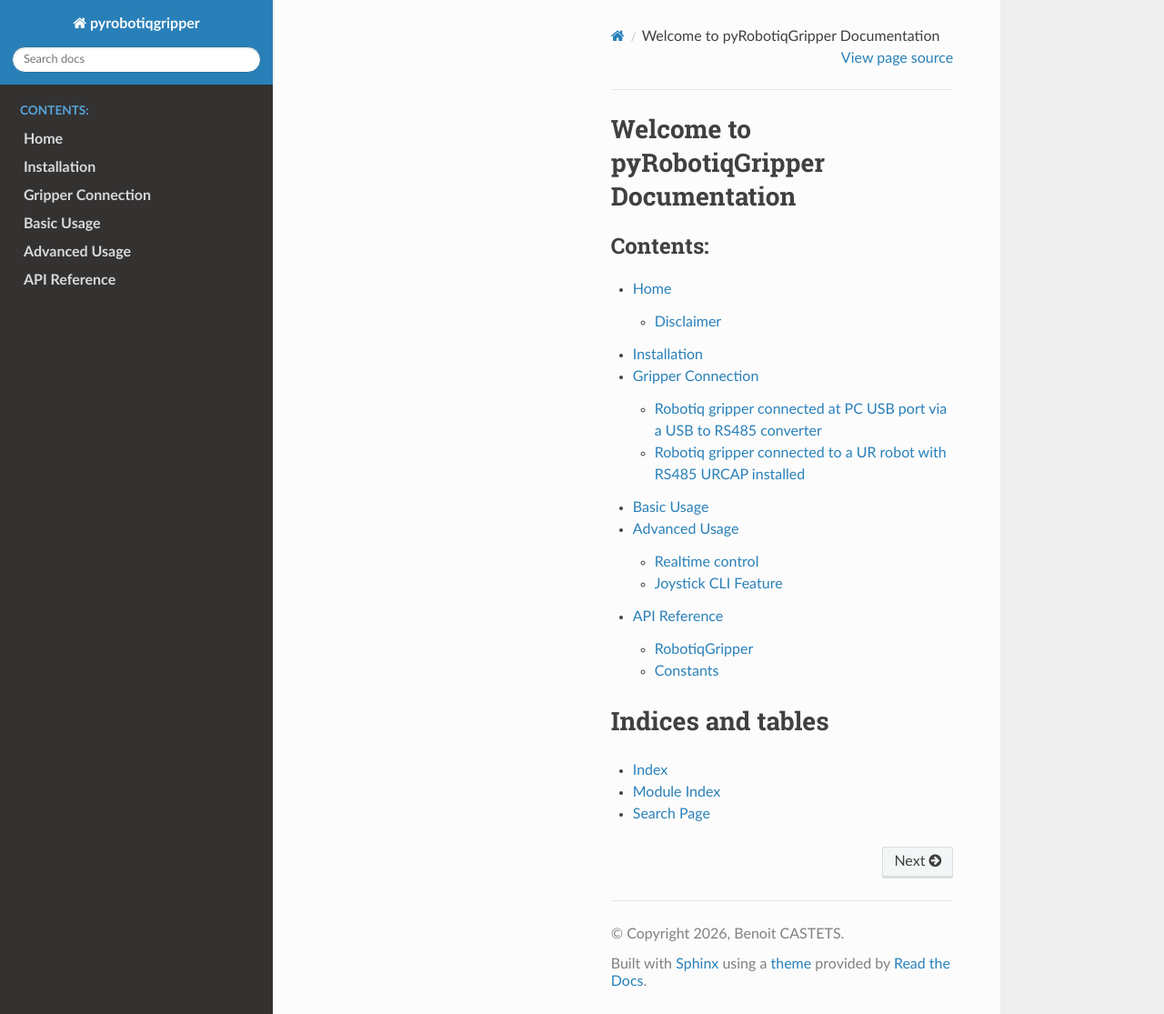
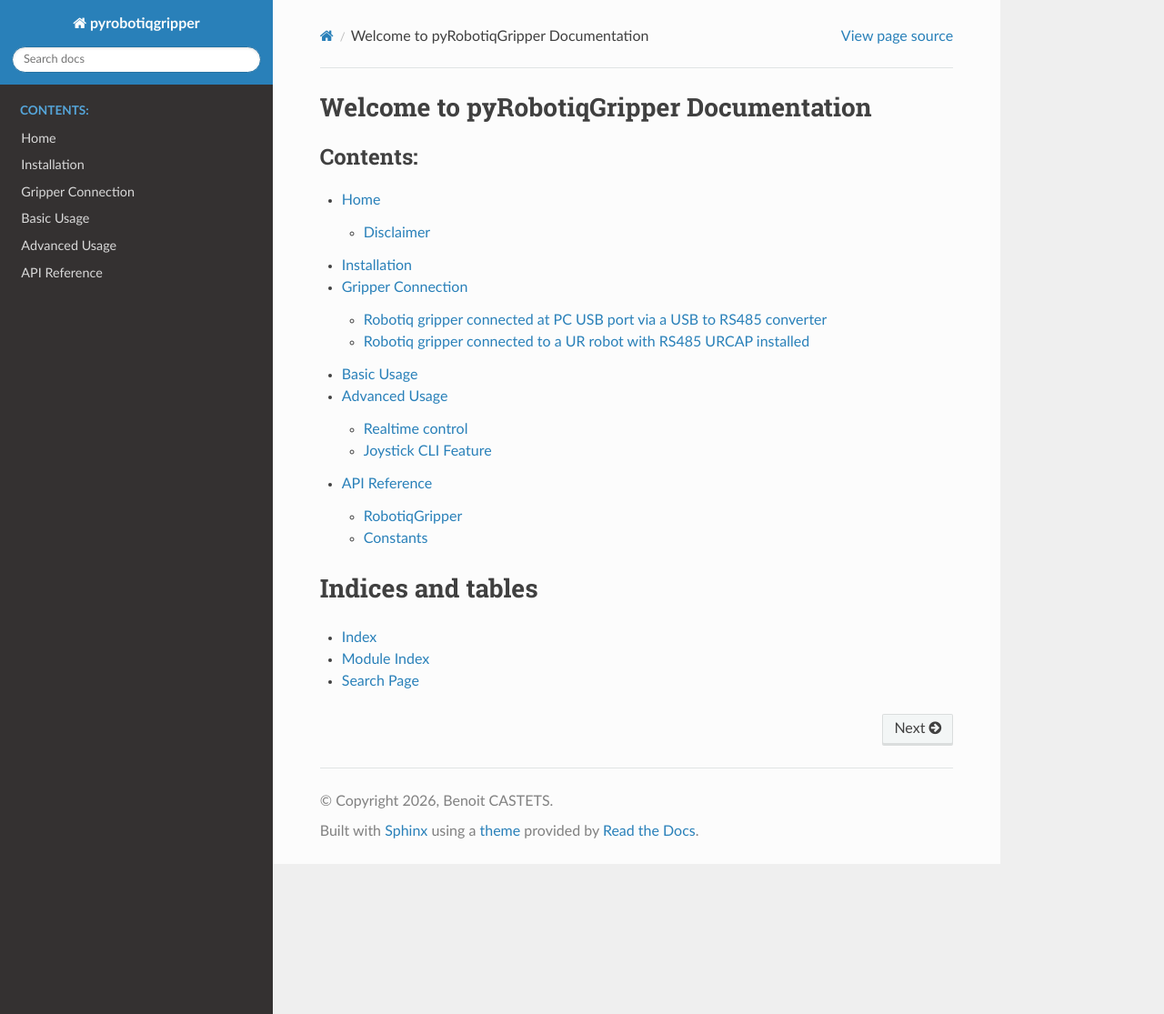
Before and after one commit to castetsb/pyRobotiqGripper, a Sphinx documentation site: the page built from docs/index.rst, in a window 1280 px wide and 1115 px high. Shown: the whole window at 91% size. Built offline with Sphinx 7.4.7 and the Read the Docs theme 3.1.0, drawn with Linux system fonts in a browser that asks for light colours.

Commit message:
Update conf.py

```diff
--- a/docs/conf.py
+++ b/docs/conf.py
@@ -64,9 +64,9 @@ autodoc_mock_imports = ["pandas", "numpy"]
 html_theme = 'sphinx_rtd_theme'
 html_static_path = ['_static']
 
-html_css_files = [
-    'custom.css',
-]
+#html_css_files = [
+#    'custom.css',
+#]
 
 html_theme_options = {
     'navigation_depth': 2,
```
